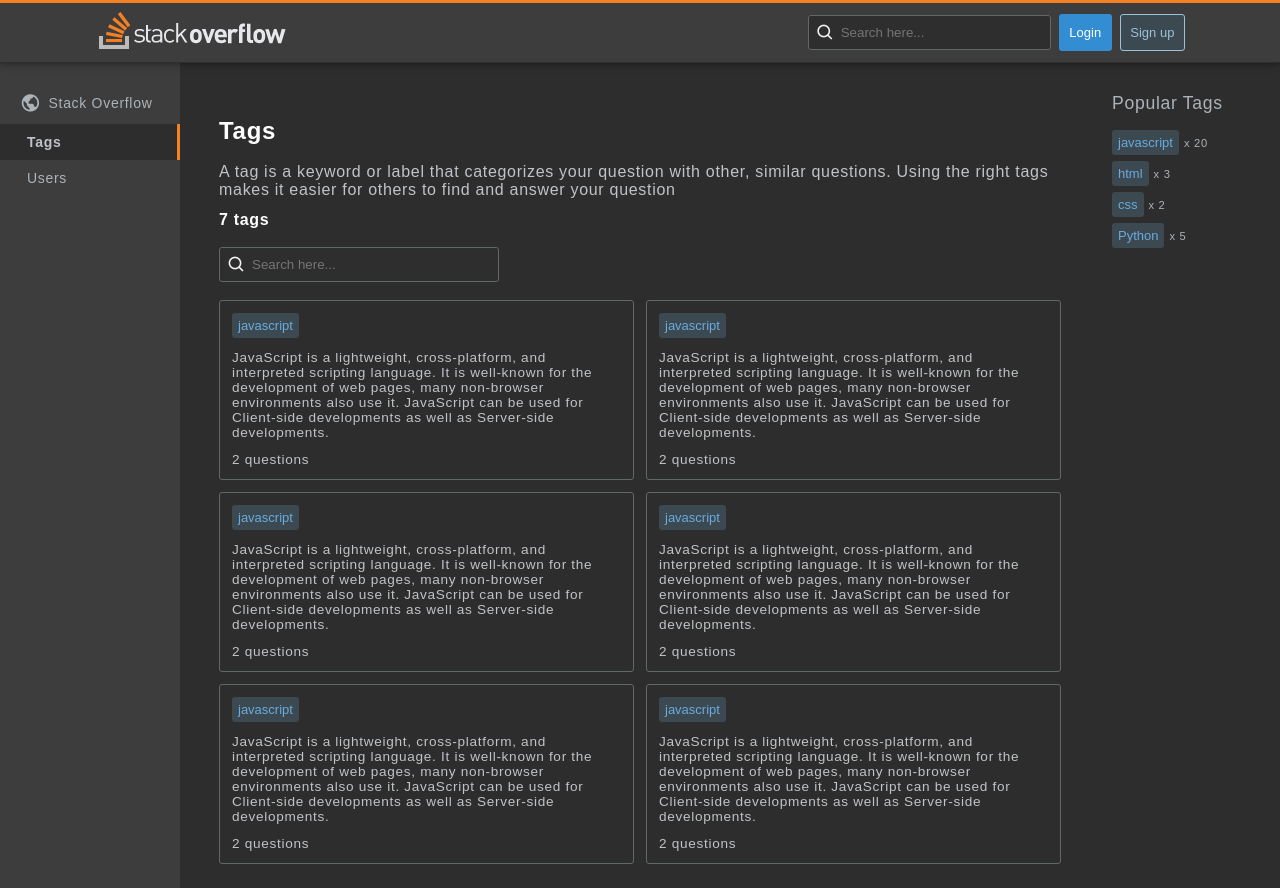
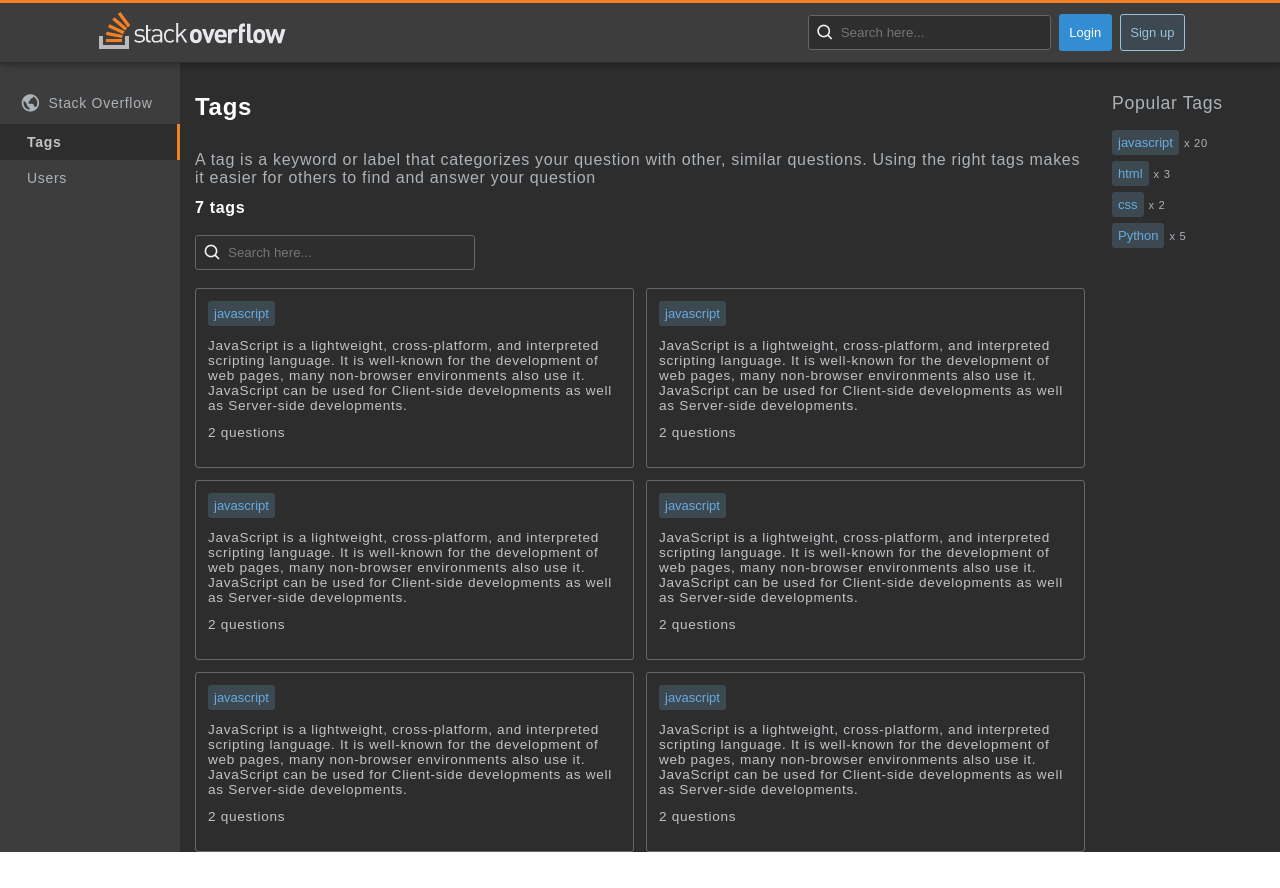
Before and after one commit to phongvogit/stackoverflow-frontend, a React (Create React App) app: page /tags in a window 1280 px wide. After the commit the page ends 852 px from the top, so only its background shows below. Built offline with nearby package versions, Linux system fonts and the light colour scheme.

Commit message:
fixing tille and logo on tab browser

```diff
--- a/public/index.html
+++ b/public/index.html
@@ -2,7 +2,10 @@
 <html lang="en">
 	<head>
 		<meta charset="utf-8" />
-    <link rel="icon" href="%PUBLIC_URL%/favicon.ico" />
+		<link rel="icon" href="%PUBLIC_URL%/LogoGlyphMd.svg" />
+		<title>
+			Stack Overflow - Where Developers Learn, Share, & Build Careers
+		</title>
 		<meta name="viewport" content="width=device-width, initial-scale=1" />
 		<meta name="theme-color" content="#000000" />
 		<meta
--- a/src/features/tag/Tag.css
+++ b/src/features/tag/Tag.css
@@ -1,20 +1,16 @@
 .tag-content {
 	display: flex;
-	flex-wrap: nowrap;
+	flex-direction: column;
+	width: 100%;
 }
 
-.tag-content__info {
-	margin: 24px;
-	color: var(--txt-white);
-}
-
-.tag-content__info > h2,
+.tag-content > h2,
 h4 {
 	color: #ffffff;
 	margin-bottom: 18px;
 }
 
-.tag-content__info > p {
+.tag-content > p {
 	margin: 12px 0;
 }
 
@@ -26,7 +22,7 @@ h4 {
 .tag-content__tags {
 	display: grid;
 	grid-gap: 12px;
-	grid-template-columns: repeat(auto-fill, minmax(350px, 1fr));
+	grid-template-columns: repeat(auto-fill, minmax(320px, 1fr));
 }
 
 @media (max-width: 1200px) {
--- a/src/features/tag/Tag.jsx
+++ b/src/features/tag/Tag.jsx
@@ -7,7 +7,6 @@ import './Tag.css';
 const Tag = () => {
 	return (
 		<div className='tag-content'>
-			<div className='tag-content__info'>
 			<h2>Tags</h2>
 			<p>
 				A tag is a keyword or label that categorizes your question with other,
@@ -28,7 +27,6 @@ const Tag = () => {
 				<CardTag />
 			</div>
 		</div>
-		</div>
 	);
 };
 
```
Also changed, not shown: public/LogoGlyphMd.svg (added). Lines whose indentation alone changed are shown as unchanged.
